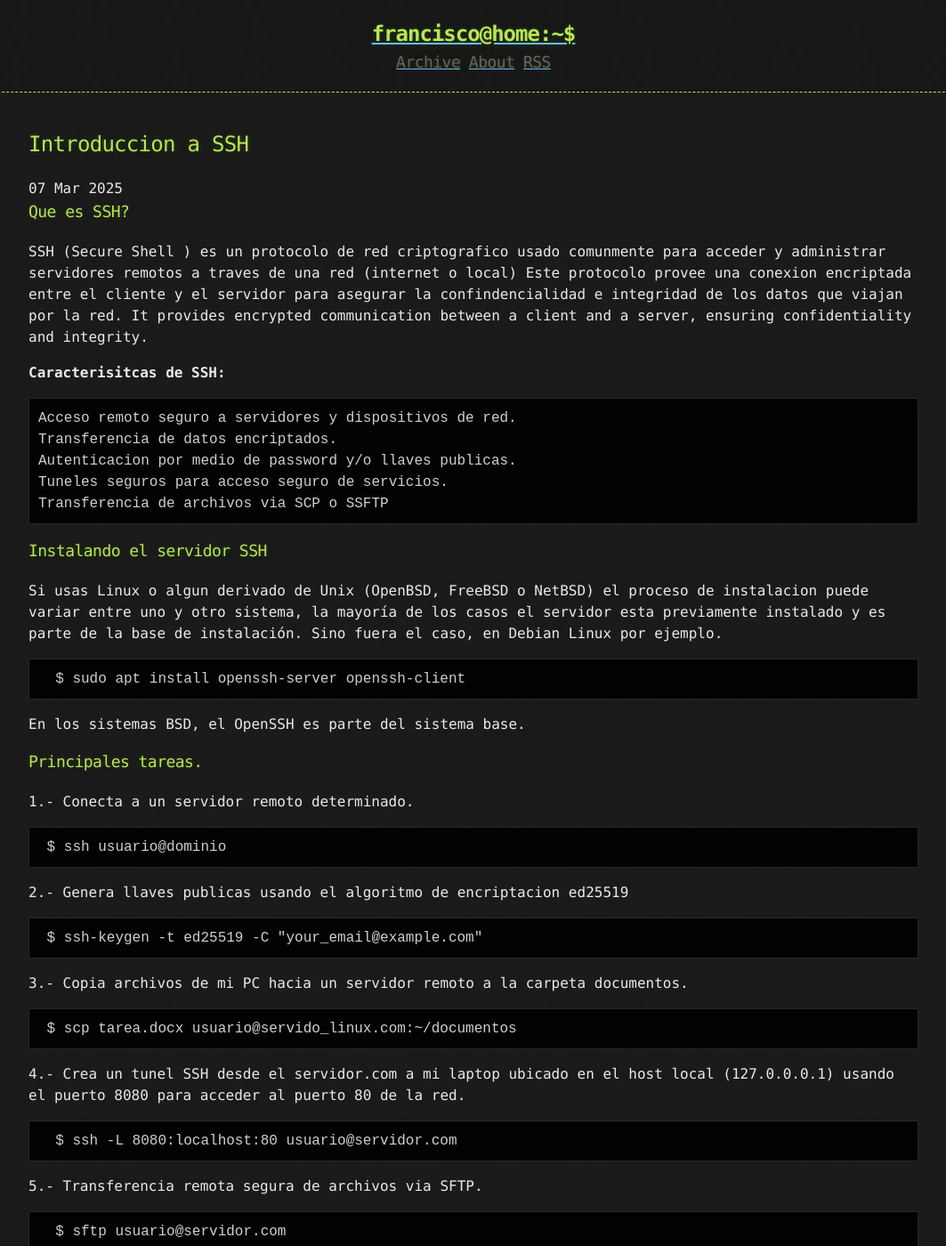
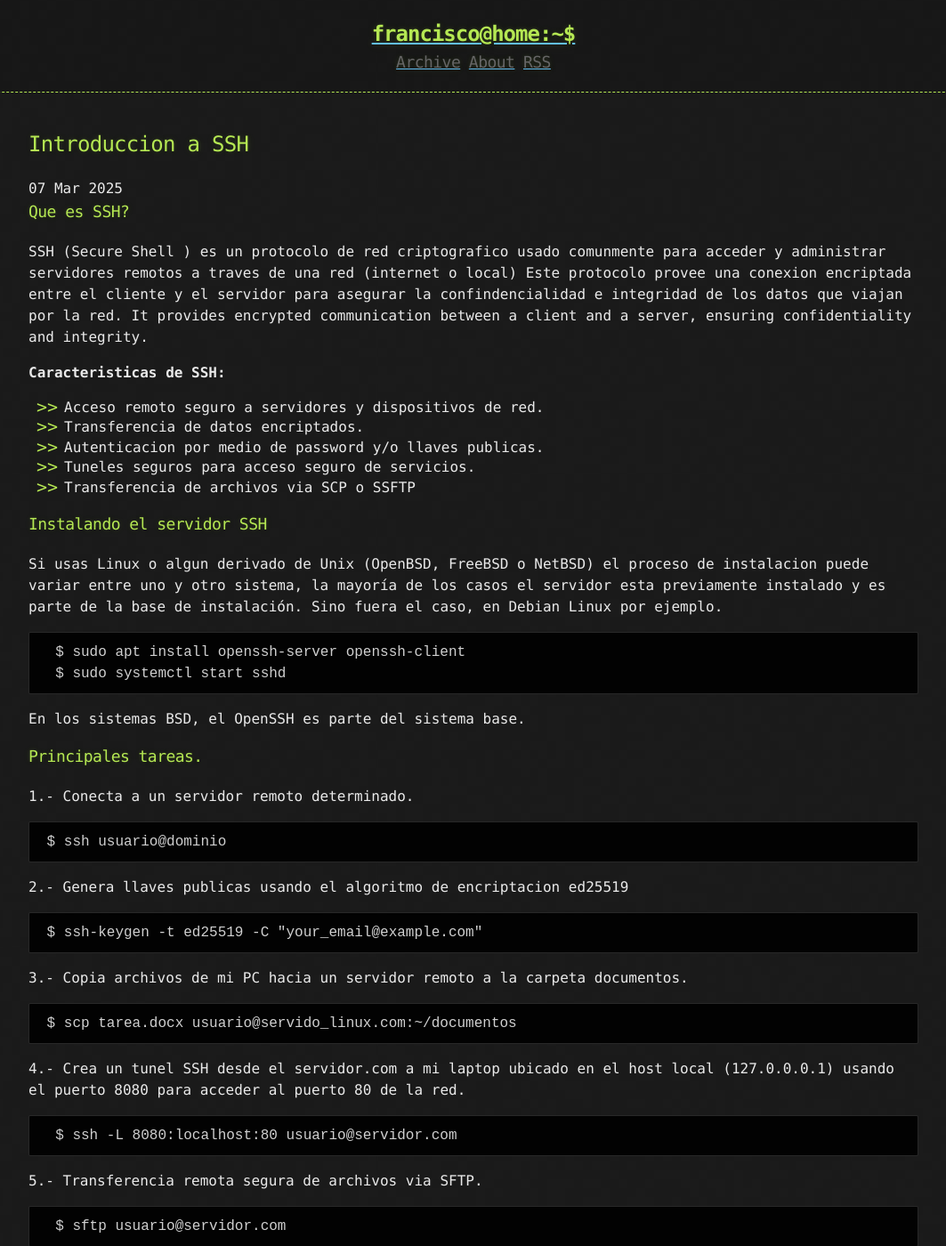
Before and after one commit to ficovh/myblog-jekyll, a Jekyll site: the page built from _posts/2025-03-07-ssh-howto.md, in a window 1280 px wide and 1400 px high. Shown: the whole window at 89% size, without its empty margins (108-1171 px from the left). Built offline with Jekyll 4.4.1, drawn with Linux system fonts in a browser that asks for light colours; some of the changed text lies outside the part shown.

Commit message:
ssh post minor updates

````diff
--- a/_posts/2025-03-07-ssh-howto.md
+++ b/_posts/2025-03-07-ssh-howto.md
@@ -10,13 +10,13 @@ Este protocolo provee una conexion encriptada entre el cliente y el servidor par
 It provides encrypted communication between a client and a server, ensuring confidentiality and integrity.
 
 
- **Caracterisitcas de SSH:**
+**Caracteristicas de SSH:**
 
-    Acceso remoto seguro a servidores y dispositivos de red.
-    Transferencia de datos encriptados.
-    Autenticacion por medio de password y/o llaves publicas.
-    Tuneles seguros para acceso seguro de servicios.
-    Transferencia de archivos via SCP o SSFTP
+ * Acceso remoto seguro a servidores y dispositivos de red.
+ * Transferencia de datos encriptados.
+ * Autenticacion por medio de password y/o llaves publicas.
+ * Tuneles seguros para acceso seguro de servicios.
+ * Transferencia de archivos via SCP o SSFTP
 
 ### Instalando el servidor SSH
 
@@ -26,6 +26,7 @@ It provides encrypted communication between a client and a server, ensuring conf
 
  ```
   $ sudo apt install openssh-server openssh-client
+  $ sudo systemctl start sshd
  ```
 
  En los sistemas BSD, el OpenSSH es parte del sistema base.
@@ -68,3 +69,25 @@ al puerto 80 de la red.
  ```
  $ shfs usuario@servidor.com:/ruta/remota /directorio_local
  ```
+
+Algunas opciones que se pueden modificar a nivel global para el servidor SSH
+radican en el archivo */etc/ssh/sshd_config* aplica en sistemas tipo Unix.
+Dentro de las más comunes están.
+
+ ```
+  Port 22
+  PermitRootLogin prohibit-password
+  PubKeyAuthentication yes
+  LoginGraceTime 2m
+  PasswordAuthentication yes
+
+ ```
+
+Se puede sustituir por:
+ ```
+  Port 8022
+  PermitRootLogin yes
+  PubKeyAuthentication no
+  LoginGraceTime 10m
+  PasswordAuthentication no
+ ```
````
